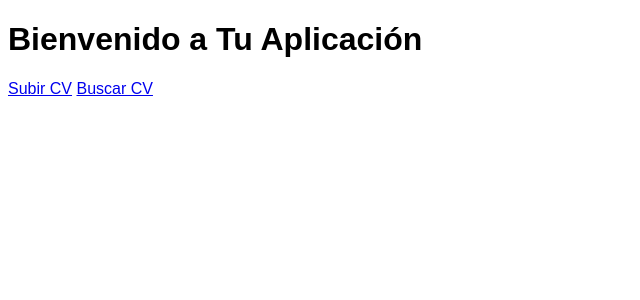
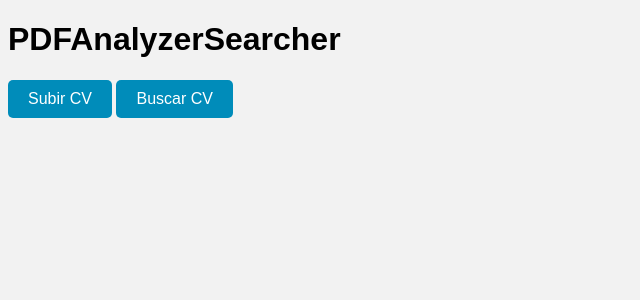
Before and after one commit to TekioTechnology/busqueda-candidatos-IA, a Flask app: page / in a window 1280 px wide. Shown: the top 300 px of the page, without its empty margins (0-640 px from the left). Run offline with Flask 3, Linux system fonts and the light colour scheme.

Commit message:
estilos y mostrar cv

```diff
--- /dev/null
+++ b/requirements.txt
@@ -0,0 +1,5 @@
+#paquetes o librerias instaladas en el proyecto
+Flask
+Flask-CORS
+unidecode
+pymupdf
--- a/static/css/styles.css
+++ b/static/css/styles.css
@@ -1,3 +1,26 @@
 body{
     font-family: Arial, Helvetica, sans-serif;
+    background-color: #f2f2f2;
 }
+.boton {
+    display: inline-block;
+    padding: 10px 20px;
+    font-size: 16px;
+    text-align: center;
+    text-decoration: none;
+    cursor: pointer;
+    border-radius: 5px;
+    color: #fff;
+}
+
+.boton-subir {
+    background-color: #008CBA;
+}
+
+.boton-buscar {
+    background-color: #008CBA;
+}
+
+.boton-regresar {
+    background-color: #333;
+}
--- a/templates/buscador.html
+++ b/templates/buscador.html
@@ -5,6 +5,8 @@
     <meta charset="UTF-8">
     <meta name="viewport" content="width=device-width, initial-scale=1.0">
     <title>Buscador</title>
+    <link rel="stylesheet" href="{{ url_for('static', filename='css/styles.css') }}">
+
 </head>
 <body>
     <h1>Buscador</h1>
--- a/templates/index.html
+++ b/templates/index.html
@@ -8,7 +8,7 @@
     <link rel="stylesheet" href="{{ url_for('static', filename='css/styles.css') }}">
 </head>
 <body>
-    <h1>Bienvenido a Tu Aplicación</h1>
+    <h1>PDFAnalyzerSearcher</h1>
 
     <a class="boton boton-subir" href="{{ url_for('main_controller.subir_cv') }}">Subir CV</a>
     <a class="boton boton-buscar" href="{{ url_for('main_controller.mostrar_buscador') }}">Buscar CV</a>
```
Also changed, not shown: templates/formulario.html (+0 -8 lines), README.md (added), 4 other files.
